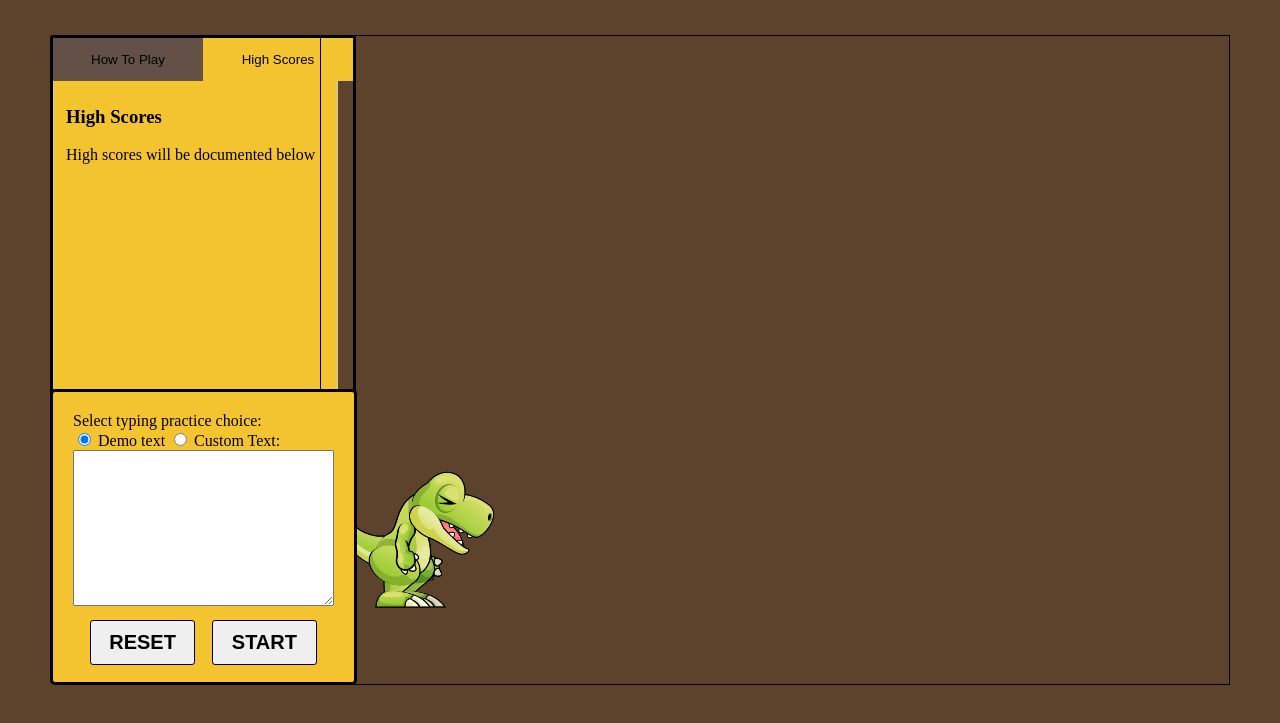
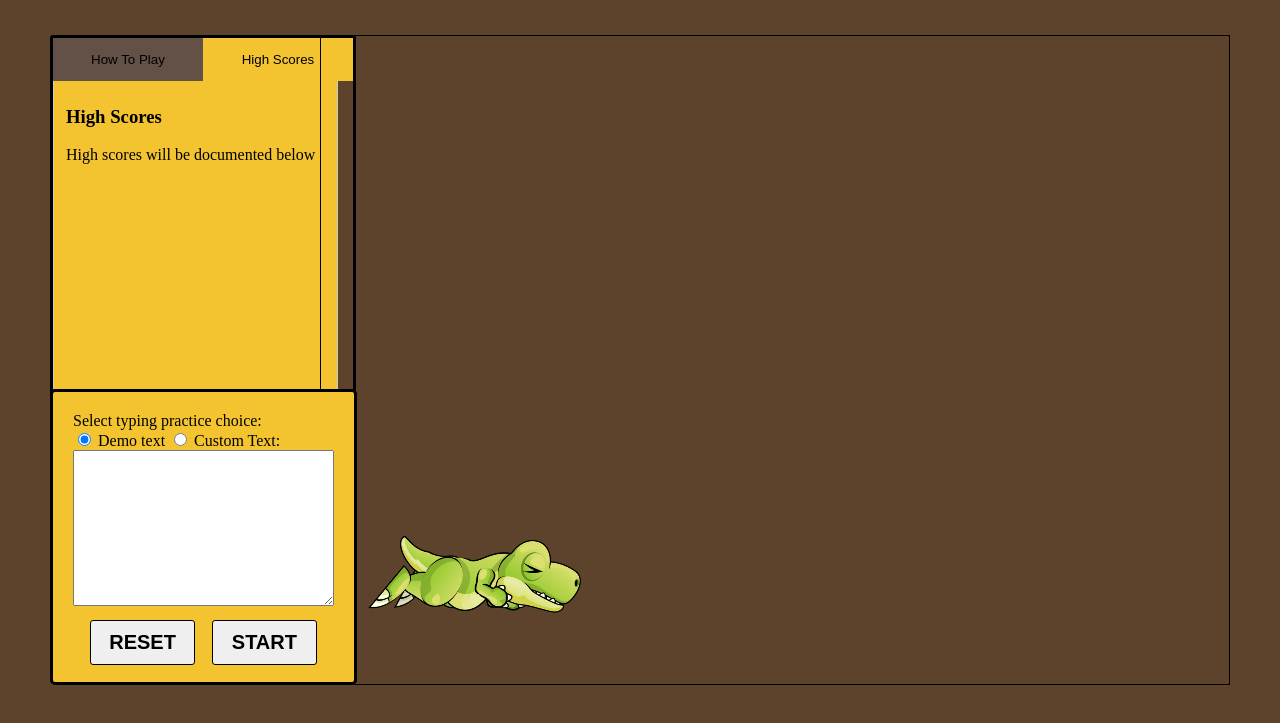
Before and after one commit to winterfreddy/dino-dash, a website: page index.html in a window 1280 px wide. Both pictures are taken after a click on the button "START". Shown: the part 65-788 px from the top of the page. Drawn offline with Linux system fonts and the light colour scheme.

Commit message:
Render dino dead on canvas

```diff
--- a/index.html
+++ b/index.html
@@ -55,7 +55,7 @@
                 <textarea name="" id="" cols="30" rows="10"></textarea>
                 <div class="game-actions">
                     <button class="game-reset" onclick="dinoIdle()">RESET</button>
-                    <button class="game-start" onclick="dinoTrip()">START</button>
+                    <button class="game-start" onclick="dinoDead()">START</button>
                 </div>
             </div>
         </div>
--- a/src/dinosaur.js
+++ b/src/dinosaur.js
@@ -10,7 +10,7 @@ runDinoCharacter.src = "../public/images/css_sprites_run.png";
 let tripDinoCharacter = new Image();
 tripDinoCharacter.src = "../public/images/css_sprites_trip.png";
 let deadDinoCharacter = new Image();
-
+deadDinoCharacter.src = "../public/images/css_sprites_dead.png";
 
 let dinoIdleSpriteWidth = 7000;
 let dinoWalkSpriteWidth = 7000;
@@ -58,6 +58,8 @@ function updateFrame() {
         currentFrame = ++currentFrame % runFrameLength;
     } else if(trip) {
         currentFrame = ++currentFrame % tripFrameLength;
+    } else if(dead) {
+        currentFrame = ++currentFrame % deadFrameLength;
     } else {
         currentFrame = ++currentFrame % idleFrameLength;
     }
@@ -73,6 +75,8 @@ function drawImage() {
         ctx.drawImage(runDinoCharacter, srcX, srcY, dinoWidth, dinoHeight, x, y, dinoWidth, dinoHeight);
     } else if(trip) {
         ctx.drawImage(tripDinoCharacter, srcX, srcY, dinoWidth, dinoHeight, x, y, dinoWidth, dinoHeight);
+    } else if(dead) {
+        ctx.drawImage(deadDinoCharacter, srcX, srcY, dinoWidth, dinoHeight, x, y, dinoWidth, dinoHeight);
     } else {
         ctx.drawImage(idleDinoCharacter, srcX, srcY, dinoWidth, dinoHeight, x, y, dinoWidth, dinoHeight);
     }
@@ -109,6 +113,13 @@ function dinoTrip() {
     trip = true;
     dead = false;
 }
+function dinoDead() {
+    idle = false;
+    walk = false;
+    run = false;
+    trip = false;
+    dead = true;
+}
 
 setInterval(function(){
     drawImage();
```
